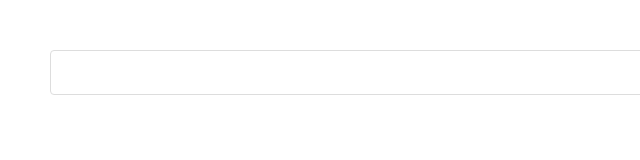
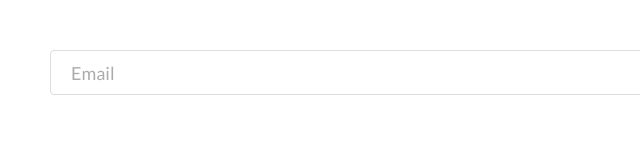
Before and after one commit to junaidxgit/charity, a plain HTML site: page index.html in a window 1280 px wide. Shown: the full height of the page, 0-640 px from the left. Drawn offline with Linux system fonts and the light colour scheme.

Commit message:
defined placeholder

```diff
--- a/css/styles.css
+++ b/css/styles.css
@@ -72,6 +72,10 @@ h1,h2,h3{
     width: 0;
     margin-left: 1rem;
 }
+.input--group__inline .input::placeholder{
+    opacity: 0.6;
+    font-size: 1.8rem;
+}
 .input--group__inline .btn{
     background: rgb(219 231 227);
     color: var(--primary-color);
--- a/index.html
+++ b/index.html
@@ -16,7 +16,7 @@
   </head>
   <body style="padding: 5rem;">
     <div class="input--group__inline" action="">
-      <input class="input" type="text" name="range" id="range">
+      <input class="input" type="text" name="range" placeholder="Email">
       <button class="btn" type="submit">Subscribe</button>
     </div>
   </body>
```
Also changed, not shown: components.html (+1 -1 lines).
